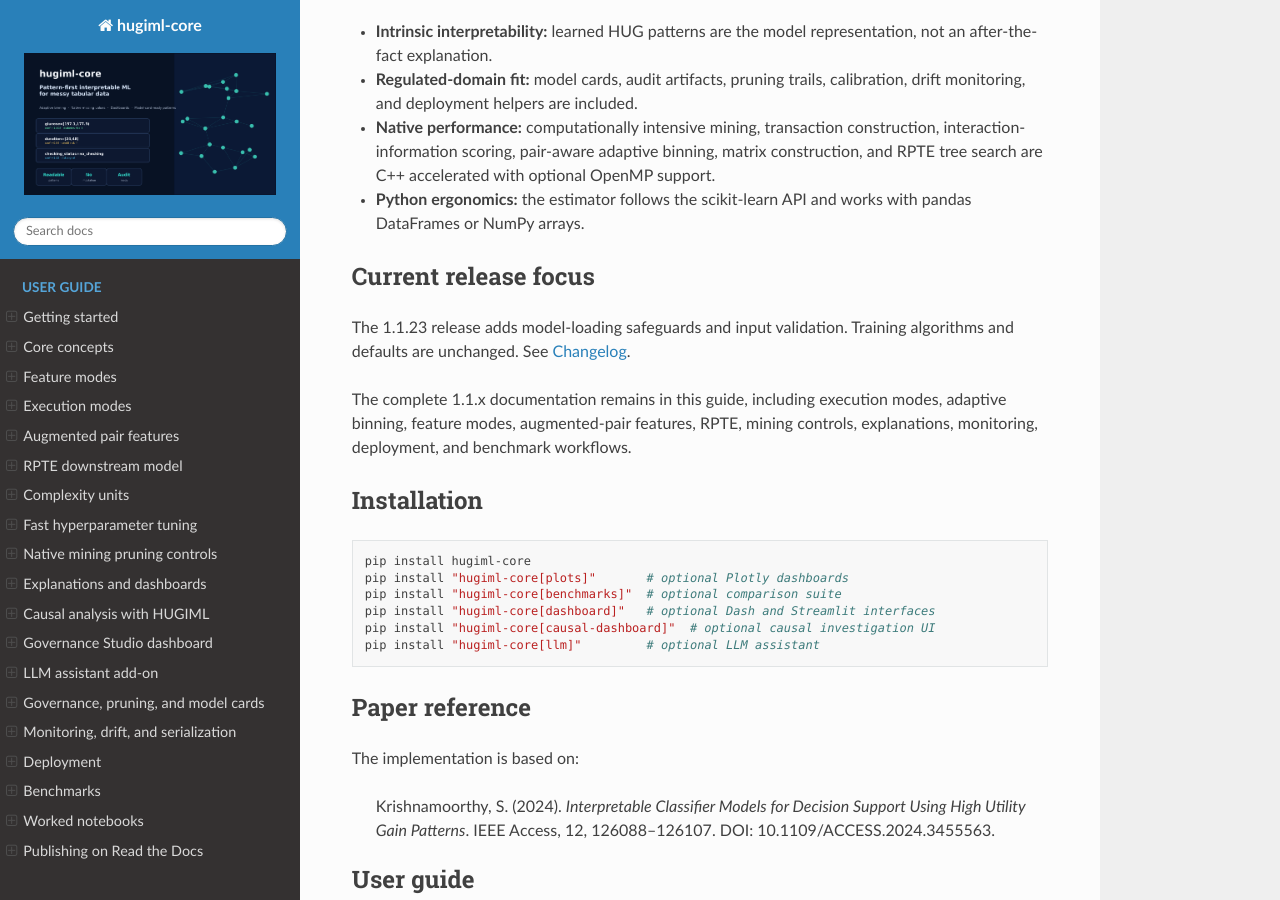
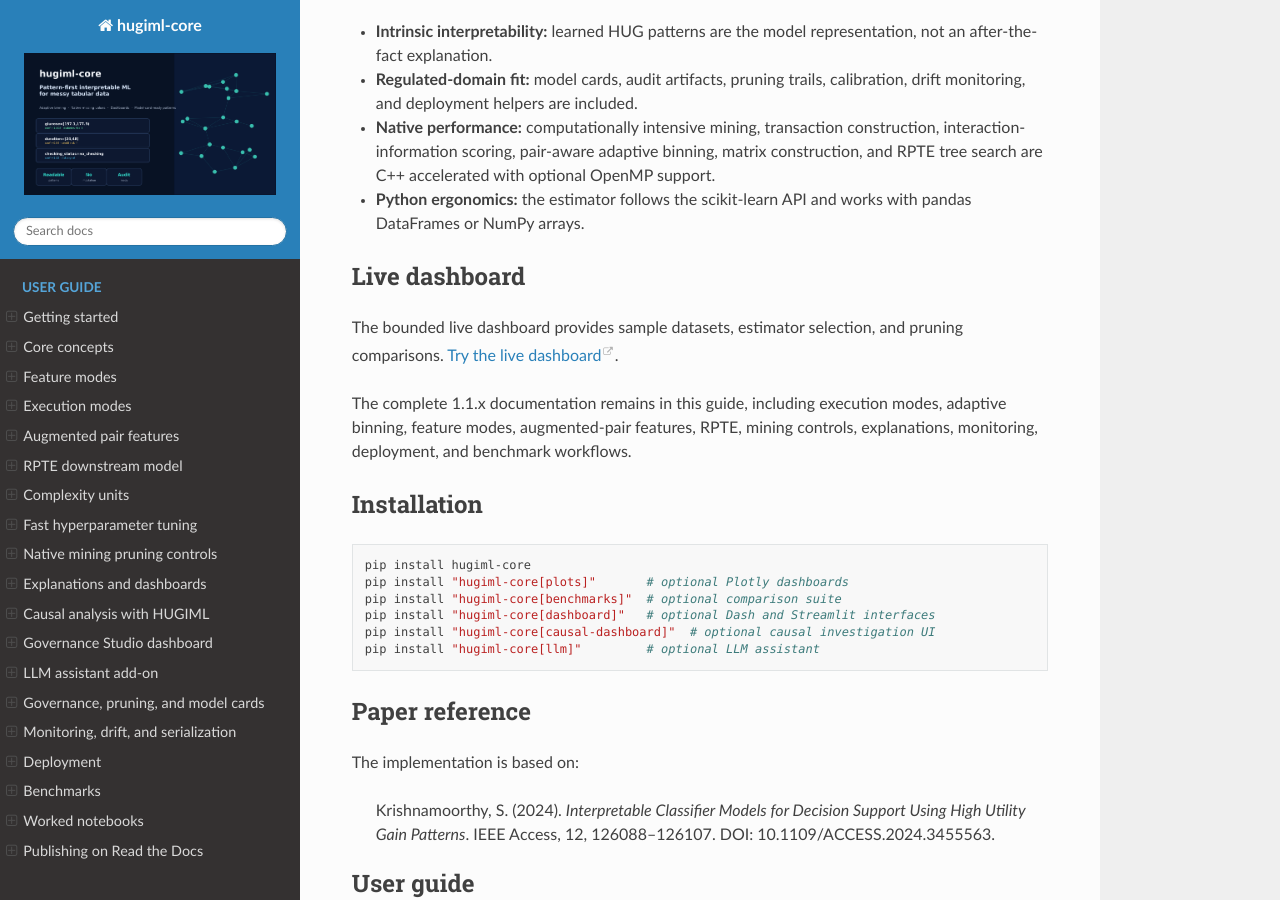
Before and after one commit to srikumar2050/hugiml-core, a Sphinx documentation site: the page built from docs/index.rst, in a window 1280 px wide and 900 px high, scrolled down 830 px. Built offline with Sphinx 7.4.7 and the Read the Docs theme 3.1.0, drawn with Linux system fonts in a browser that asks for light colours.

Commit message:
Update documentation homepage

```diff
--- a/docs/index.rst
+++ b/docs/index.rst
@@ -18,11 +18,11 @@
 * **Python ergonomics:** the estimator follows the scikit-learn API and works with pandas DataFrames or NumPy arrays.
 
 
-Current release focus
----------------------
+Live dashboard
+--------------
 
-The 1.1.23 release adds model-loading safeguards and input validation.
-Training algorithms and defaults are unchanged. See :doc:`changelog`.
+The bounded live dashboard provides sample datasets, estimator selection,
+and pruning comparisons. `Try the live dashboard <https://hugiml-live-demo.onrender.com>`_.
 
 The complete 1.1.x documentation remains in this guide, including execution
 modes, adaptive binning, feature modes, augmented-pair features, RPTE,
```
